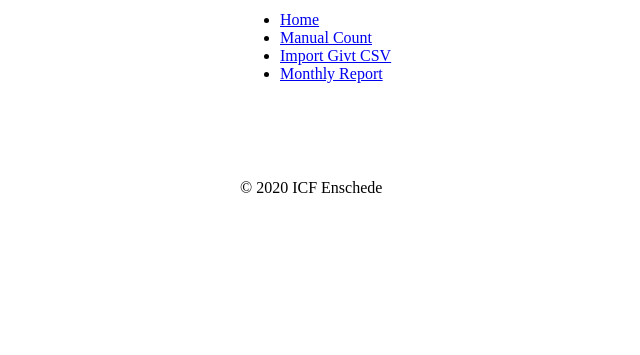
After one commit to FerguNeverSleeps/IFCFinanceApp, a Flask app: template templates/base.html in a window 1280 px wide. The commit adds this page. Shown: the part 445-800 px from the top of the page, without its empty margins (0-640 px from the left). Run offline with Flask 3, Linux system fonts and the light colour scheme; the template is opened without the code that fills it: most values are stand-ins (such as "Sample title", 1, 10 or a date in 2020).

Commit message:
update html with the 2 buttons and the corresponding pages of offering and upload of the excel doc

```diff
--- a/app.py
+++ b/app.py
@@ -7,34 +7,33 @@ app = Flask(__name__)
 app.config['SQLALCHEMY_DATABASE_URI'] = 'sqlite:///offerings.db'
 db = SQLAlchemy(app)
 
+# Database Model
 class Transaction(db.Model):
-    id        = db.Column(db.Integer, primary_key=True)
-    source    = db.Column(db.String(20))       # 'manual' or 'givt'
-    date      = db.Column(db.Date)
-    amount    = db.Column(db.Float)
+    id = db.Column(db.Integer, primary_key=True)
+    source = db.Column(db.String(20))  # 'manual' or 'givt'
+    date = db.Column(db.Date)
+    amount = db.Column(db.Float)
 
-db.create_all()
+# Create DB
+with app.app_context():
+    db.create_all()
 
+# Routes
 @app.route('/')
 def index():
-    return render_template('index.html')
+    return render_template('index.html', current_year=date.today().year)
 
-# ... more routes below ...
+@app.route('/manual-count')
+def manual_count():
+    return render_template('indexmanual.html', current_year=date.today().year)
 
-if __name__ == "__main__":
+@app.route('/import-givt')
+def import_givt():
+    return render_template('upload.html', current_year=date.today().year)
+
+@app.route('/monthly-report')
+def report():
+    return render_template('report.html', current_year=date.today().year)
+
+if __name__ == '__main__':
     app.run(debug=True)
-
-
-
-@app.route('/add_manual', methods=['POST'])
-def add_manual():
-    total = 0.0
-    for denom_str in request.form:
-        if denom_str.startswith('qty_'):
-            denom = float(denom_str.split('_')[1])
-            qty   = int(request.form[denom_str])
-            total += denom * qty
-    txn = Transaction(source='manual', date=date.today(), amount=total)
-    db.session.add(txn)
-    db.session.commit()
-    return redirect(url_for('index'))
--- a/static/css/style.css
+++ b/static/css/style.css
@@ -4,7 +4,8 @@
   margin: auto;
   padding: 1rem;
 }
-.denomination-list {
+.den
+omination-list {
   display: flex;
   flex-wrap: wrap;
   gap: 1rem;
--- /dev/null
+++ b/templates/base.html
@@ -0,0 +1,34 @@
+<!DOCTYPE html>
+<html lang="en">
+<head>
+    <meta charset="UTF-8">
+    <title>{% block title %}Offering Counter{% endblock %}</title>
+    <link rel="stylesheet" href="{{ url_for('static', filename='css/style.css') }}">
+    <link href="https://fonts.googleapis.com/css2?family=Poppins:wght@300;600&display=swap" rel="stylesheet">
+</head>
+<body>
+    <header>
+        <div class="container header-flex">
+            <img src="{{ url_for('static', filename='icf_logo.png') }}" alt="ICF Enschede Logo" class="logo">
+            <h1>Offering Counter</h1>
+        </div>
+    </header>
+
+    <nav class="container">
+        <ul class="nav-list">
+            <li><a href="{{ url_for('index') }}">Home</a></li>
+            <li><a href="{{ url_for('manual_count') }}">Manual Count</a></li>
+            <li><a href="{{ url_for('import_givt') }}">Import Givt CSV</a></li>
+            <li><a href="{{ url_for('report') }}">Monthly Report</a></li>
+        </ul>
+    </nav>
+
+    <main class="container">
+        {% block content %}{% endblock %}
+    </main>
+
+    <footer class="container">
+        <p>© {{ current_year }} ICF Enschede</p>
+    </footer>
+</body>
+</html>
```
Also changed, not shown: templates/index.html (+12 -43 lines), templates/offering.html (added, +13 -0 lines), templates/upload.html (+12 -8 lines).
